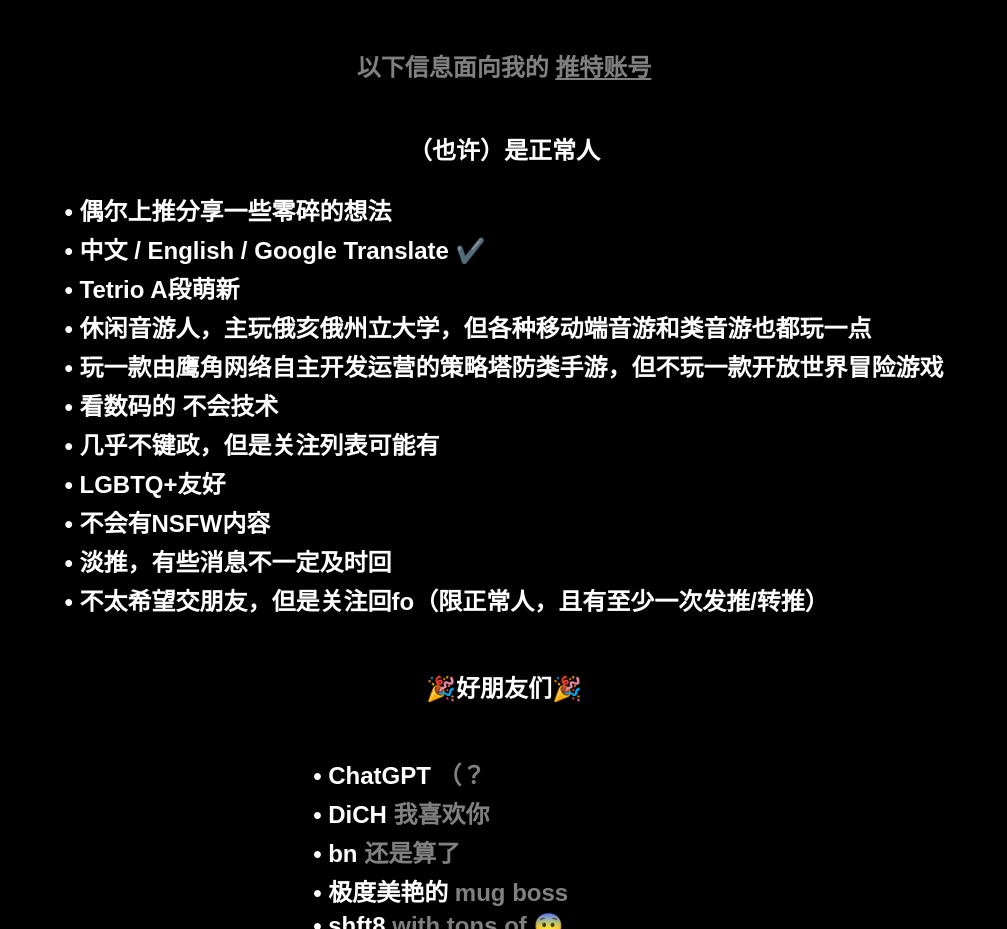
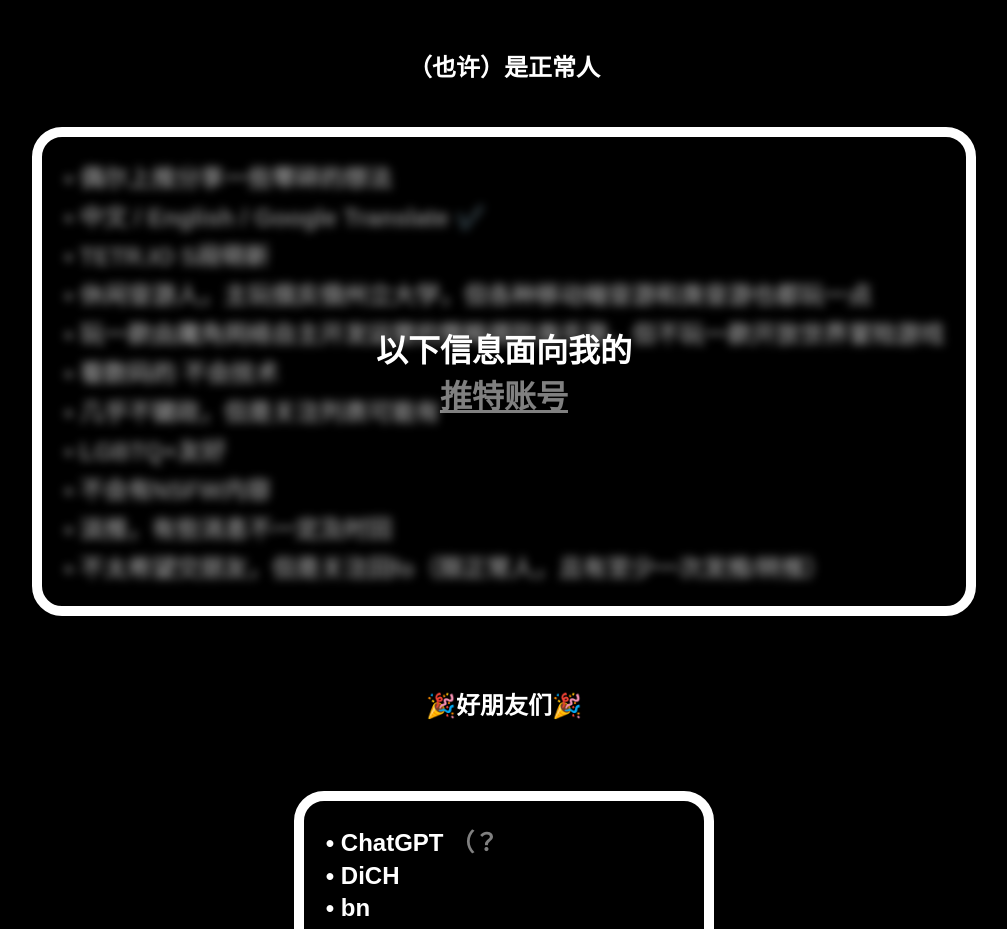
Before and after one commit to zDichX/zdichx.github.io, a Vue app: page / in a window 1280 px wide. Shown: the part 1871-2800 px from the top of the page, without its empty margins (136-1143 px from the left). Built offline with nearby package versions, Linux system fonts and the light colour scheme.

Commit message:
重写了Introduction.vue的样式；简单修改背景

```diff
--- a/src/components/Introduction.vue
+++ b/src/components/Introduction.vue
@@ -9,49 +9,106 @@
   await nextTick();
   textSplit(udElement.value, "ude")
   gsap.to(".ude", {y: "20px", ease: "sine.inOut", stagger: { each: 0.05, repeat: -1, yoyo: true}})
-  // gsap.fromTo(".text1:hover::before", {width: 0}, {width: 100})
+
+  gsap.timeline({scrollTrigger: {trigger: ".text1", start: "center 40%", toggleActions: "restart none none reverse"}})
+    .to(".text1", {filter: "blur(0px)", opacity: 1, ease: "power4.in", duration:0.6 })
+    .to(".text1Title", {scale: 0, ease: "power4.in", duration:0.6 }, "<")
+
+  document.querySelectorAll('.text1').forEach(element => {
+  const original = element.querySelector('.original');
+  const hover = element.querySelector('.hover');
+
+  // element.textContent = original?.textContent || '';
+
+  element.addEventListener('mouseenter', () => {
+    gsap.to(original, { opacity: 0, duration: 0.5 });
+    gsap.to(hover, { opacity: 1, duration: 0.5 });
+  });
+
+  element.addEventListener('mouseleave', () => {
+    gsap.to(original, { opacity: 1, duration: 0.5 });
+    gsap.to(hover, { opacity: 0, duration: 0.5 });
+  });
+});
+
 })
+
+
+
 </script>
 
 <template>
   <div class="introduction flex">
     <h2>zHyko!💤</h2>
     <p>读作 /ˈzaɪkoʊ/ 或 /ziːˈhaɪkoʊ/，是曾用名 zhyzx 和 空 的结合，也曾叫做 zDich<del>（再叫zDick我跟你爆了</del> </p>
-    <p style="color: gray">以下信息面向我的 <a href="https://x.com/zDichX" style="color: gray;">推特账号</a></p>
     <p>（也许）是正常人</p>
     <div class="textCtn flex">
-      <div class="text1" data-text="经常出现逆天言论（">偶尔上推分享一些零碎的想法</div>
-      <div class="text1" data-text="在中中国人">中文 / English / Google Translate ✔️</div>
-      <div class="text1" data-text="怎么有人40L没进1min就打League">Tetrio A段萌新</div>
-      <div class="text1" data-text="但是哪里典了">休闲音游人，主玩俄亥俄州立大学，但各种移动端音游和类音游也都玩一点</div>
-      <div class="text1" data-text="官zDich#5421，欢迎互7（">玩一款由鹰角网络自主开发运营的策略塔防类手游，但不玩一款开放世界冒险游戏</div>
-      <div class="text1" data-text="遥遥领先">看数码的 不会技术</div>
-      <div class="text1" data-text="骂谁罕见">几乎不键政，但是关注列表可能有</div>
-      <div class="text1" data-text="你们南通不要太荒谬">LGBTQ+友好</div>
-      <div class="text1" data-text="自己去pixiv.net解决">不会有NSFW内容</div>
-      <div class="text1" data-text="还好根本没人理我😎👌">淡推，有些消息不一定及时回</div>
-      <div class="text1" data-text="年度涨fo高达-2人">不太希望交朋友，但是关注回fo（限正常人，且有至少一次发推/转推）</div>
+      <div class="text1Title absolute">以下信息面向我的<br><a href="https://x.com/zDichX" style="color: gray;">推特账号</a></div>
+      <div class="text1">
+        <span class="original">偶尔上推分享一些零碎的想法</span>
+        <span class="hover">经常出现逆天言论（</span>
+      </div>
+      <div class="text1">
+        <span class="original">中文 / English / Google Translate ✔️</span>
+        <span class="hover">在中中国人</span>
+      </div>
+      <div class="text1">
+        <span class="original">TETR.IO S段萌新</span>
+        <span class="hover">定式批</span>
+      </div>
+      <div class="text1">
+        <span class="original">休闲音游人，主玩俄亥俄州立大学，但各种移动端音游和类音游也都玩一点</span>
+        <span class="hover">但是哪里典了</span>
+      </div>
+      <div class="text1">
+        <span class="original">玩一款由鹰角网络自主开发运营的策略塔防类手游，但不玩一款开放世界冒险游戏</span>
+        <span class="hover">官zDich#5421，欢迎互7（</span>
+      </div>
+      <div class="text1">
+        <span class="original">看数码的 不会技术</span>
+        <span class="hover">遥遥领先</span>
+      </div>
+      <div class="text1">
+        <span class="original">几乎不键政，但是关注列表可能有</span>
+        <span class="hover">骂谁罕见</span>
+      </div>
+      <div class="text1">
+        <span class="original">LGBTQ+友好</span>
+        <span class="hover">你们南通不要太荒谬</span>
+      </div>
+      <div class="text1">
+        <span class="original">不会有NSFW内容</span>
+        <span class="hover">自己去pixiv.net解决</span>
+      </div>
+      <div class="text1">
+        <span class="original">淡推，有些消息不一定及时回</span>
+        <span class="hover">还好根本没人理我😎👌</span>
+      </div>
+      <div class="text1">
+        <span class="original">不太希望交朋友，但是关注回fo（限正常人，且有至少一次发推/转推）</span>
+        <span class="hover">年度涨fo高达-2人</span>
+      </div>
     </div>
-
     <div class="frienzTitle">🎉好朋友们🎉</div>
     <div class="textFrz flex">
       <div class="text2" data-text=" （？">ChatGPT</div>
-      <div class="text2" data-text=" 我喜欢你">DiCH</div>
-      <div class="text2" data-text=" 还是算了">bn</div>
+      <div class="text2" data-text=" ">DiCH</div>
+      <div class="text2" data-text=" ">bn</div>
       <div class="text2" data-text=" mug boss">极度美艳的</div>
       <div class="text2" data-text=" with tons of 😨">shft8</div>
       <div class="text2" data-text="：可爱猫娘">Lazer</div>
       <div class="text2" data-text=" daily daily neuro">神性</div>
       <div class="text2" data-text=" 高质量人类">Little Frost</div>
-      <div class="text2" data-text=" 热情且非常可爱!">洸縁さんです</div>
+      <div class="text2" data-text=" 热情且非常可爱的">洸縁さんです</div>
       <div class="text2" data-text=" 古典二次元（？">予米子</div>
-      <div class="text2" data-text=" 看上去就非常可爱">飙车酱的好朋友</div>
+      <div class="text2" data-text=" ">飙车酱的好朋友</div>
       <div class="text2" data-text=" 认识了很长时间">Chako</div>
       <div class="text2" data-text="...">UPDATING</div>
     </div>
 
     <div class="ending flex" ref="udElement">UrPrettyCuteToday!</div>
-    <div class="mobileText"><del>什么 你不知道每行介绍都可以点吗</del></div>
+      <div class="mobileText"><del>什么 你不知道每行介绍都可以点吗</del></div>
+
   </div>
 </template>
 
@@ -76,34 +133,40 @@
 .textCtn, .textFrz {
   flex-direction: column;
   align-items: flex-start;
+  position: relative;
+
+  border: 10px solid white;
+  margin: 20px;
+  padding: 20px;
+  border-radius: 30px;
 }
 
-.text1, .text2 {
+.text1Title {
+  font-size: 2rem;
+  text-align: center;
+}
+
+.text1 .hover {
+  position: absolute;
+  top: 0;
+  left: 0;
+  white-space: nowrap;
+  opacity: 0;
+  text-indent: 1em;
+  color: gray;
+}
+
+.text1 {
   position: relative;
   margin: 2px;
-  transition: 0.5s;
+  filter: blur(5px);
+  opacity: 0.5;
 }
 
-.text1:hover {
-  color: transparent;
+.text2{
+  position: relative;
+  margin: 2px;
 }
-
-.text1::after {
-  content: attr(data-text);
-  position: absolute;
-  top: 0;
-  left: 10px;
-  overflow: hidden;
-  white-space: nowrap;
-  color: gray;
-  opacity: 0;
-  transition: 0.5s;
-}
-
-.text1:hover::after {
-  opacity: 1;
-}
-
 .text1::before, .text2::before{
     content: "• ";
     color: white;
@@ -121,9 +184,6 @@
   color: gray;
 }
 
-
-
-
 .mobileText {
   display: none;
   color: gray;
@@ -135,4 +195,6 @@
     display: block;
   }
 }
+
+
 </style>
--- a/src/components/bg.vue
+++ b/src/components/bg.vue
@@ -1,9 +1,19 @@
 <script setup lang='ts'>
 import gsap from 'gsap';
 import { onMounted, nextTick } from 'vue';
-onMounted(async () => {
-  await nextTick();
-  gsap.to(".bg", { backgroundPositionY: "-200%", duration: 30, repeat: -1, ease: "none" });
+onMounted(() => {
+  gsap.to(".bg", {
+    backgroundPositionY: "-=35px",
+    duration: 2,
+    repeat: -1,
+    ease: "none",
+    modifiers: {
+      backgroundPositionY: (y) => {
+        const yValue = parseFloat(y.replace('px', ''));
+        return `${yValue % 35}px`; // 通过取模让数值始终在[0,35)区间循环
+      }
+    }
+  });
 })
 </script>
 
```
